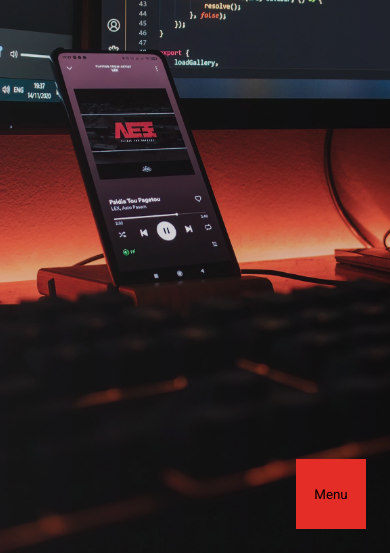
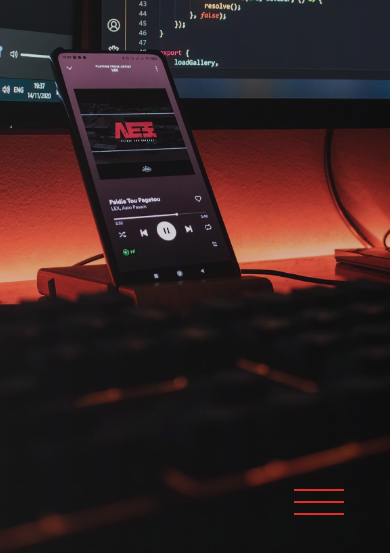
Before and after one commit to maykkk1/portfolio, a plain HTML site: page index.html in a window 390 px wide. Shown: the part 291-844 px from the top of the page. Drawn offline with Linux system fonts and the light colour scheme.

Commit message:
menu hamburger adicionado

```diff
--- a/index.html
+++ b/index.html
@@ -24,7 +24,7 @@
             <a href="" class="nav-items-mobile">Projetos</a>
         </div>
 
-        <button id="btn-mobile">Menu</button>
+        <button id="btn-mobile"><span id="hamburger"></span></button>
         <section class="presentation">
             <h1 class="dev-title-1">Desenvolvedor</h1>
             <h1 class="dev-title-2">Frontend</h1>
--- a/style.css
+++ b/style.css
@@ -88,16 +88,34 @@ header {
 }
 
 #btn-mobile {
+    display: none;
     position: absolute;
-    bottom: 0;
-    right: -50px;
-    width: 0;
-    height: 0;
+    bottom: 30px;
+    right: 30px;
     background-color: var(--red);
+    padding: .5rem 1rem;
+    font-size: 1rem;
+    border: none;
+    background: none;
     transition: ease all 800ms;
-    border: none;
     cursor: pointer;
 }
+
+#hamburger {
+    border-top: 2px solid var(--red);
+    color: var(--red);
+    width: 50px;
+    gap: .5rem;
+}
+#hamburger::after, #hamburger::before {
+    margin-top: 10px;
+    content: '';
+    display: block;
+    width: 50px;
+    height: 2px;
+    background-color: currentColor;
+}
+
 
 .btn-active {
     border-radius: 60px;
@@ -197,15 +215,6 @@ header {
     }
 
     #btn-mobile {
-        margin: 0 1.5rem 1.5rem 0;
-        right: 0;
-        width: 70px;
-        height: 70px;
-
-    }
-
-    #nav-bar-mobile.active-nav #btn-mobile {
-        margin-bottom: 150px;
-        background-color: var(--cinza);
+        display: flex;
     }
 }
```
